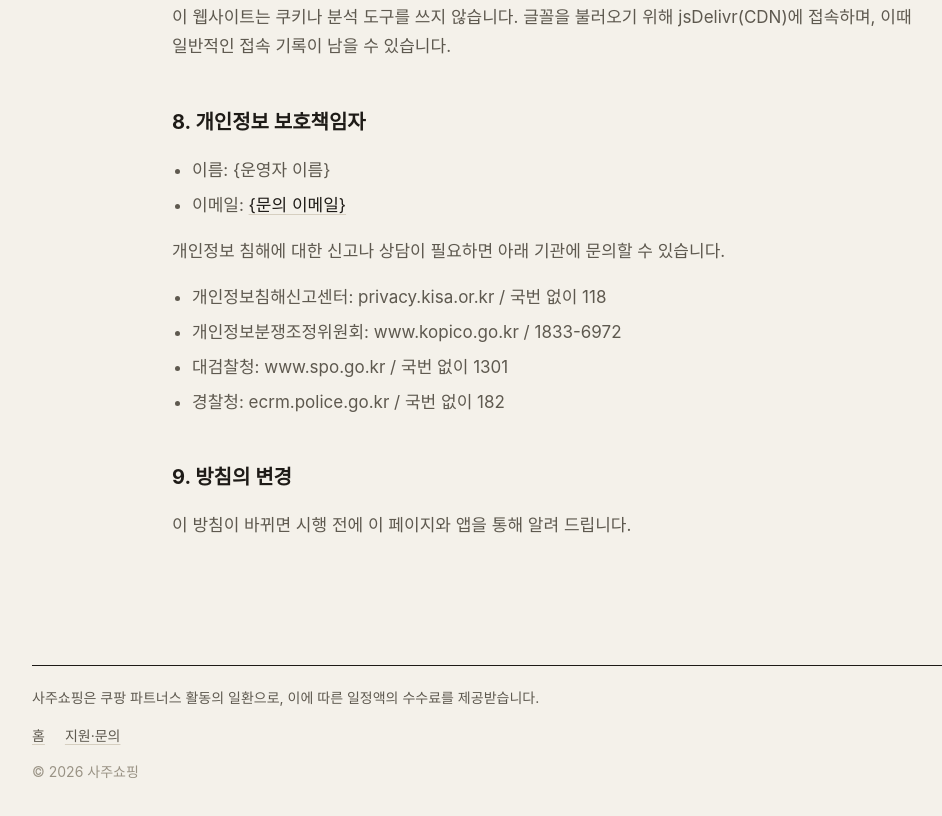
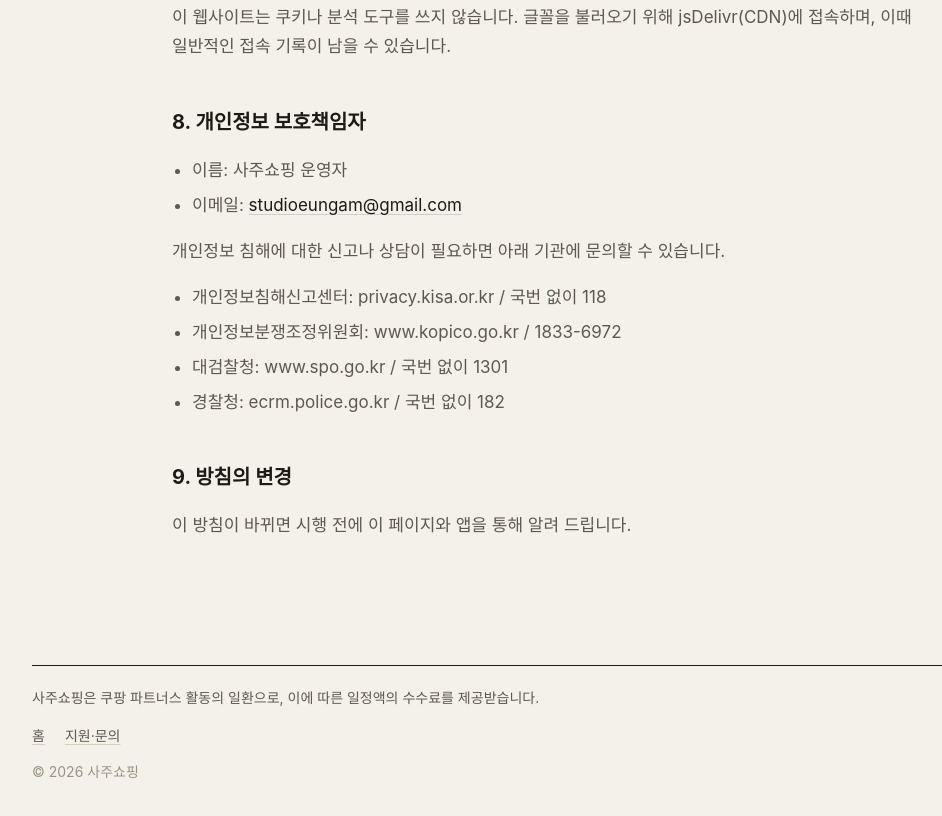
Before and after one commit to 79js5b4fd5-debug/sajushopping-web, a plain HTML site: page site/privacy.html in a window 1280 px wide. Shown: the part 2038-2854 px from the top of the page, without its empty margins (88-1030 px from the left). Drawn offline with Linux system fonts and the light colour scheme; a web font is replaced by a local one.

Commit message:
개인정보처리방침·고객지원 페이지에 문의 메일 넣기
Co-Authored-By: Claude Opus 5.5 <noreply@anthropic.com>

```diff
--- a/site/privacy.html
+++ b/site/privacy.html
@@ -77,8 +77,8 @@
 
       <h2>8. 개인정보 보호책임자</h2>
       <ul>
-        <li>이름: {운영자 이름}</li>
-        <li>이메일: <a href="mailto:{문의 이메일}">{문의 이메일}</a></li>
+        <li>이름: 사주쇼핑 운영자</li>
+        <li>이메일: <a href="mailto:studioeungam@gmail.com">studioeungam@gmail.com</a></li>
       </ul>
       <p>개인정보 침해에 대한 신고나 상담이 필요하면 아래 기관에 문의할 수 있습니다.</p>
       <ul>
```
Also changed, not shown: site/support.html (+1 -1 lines).
